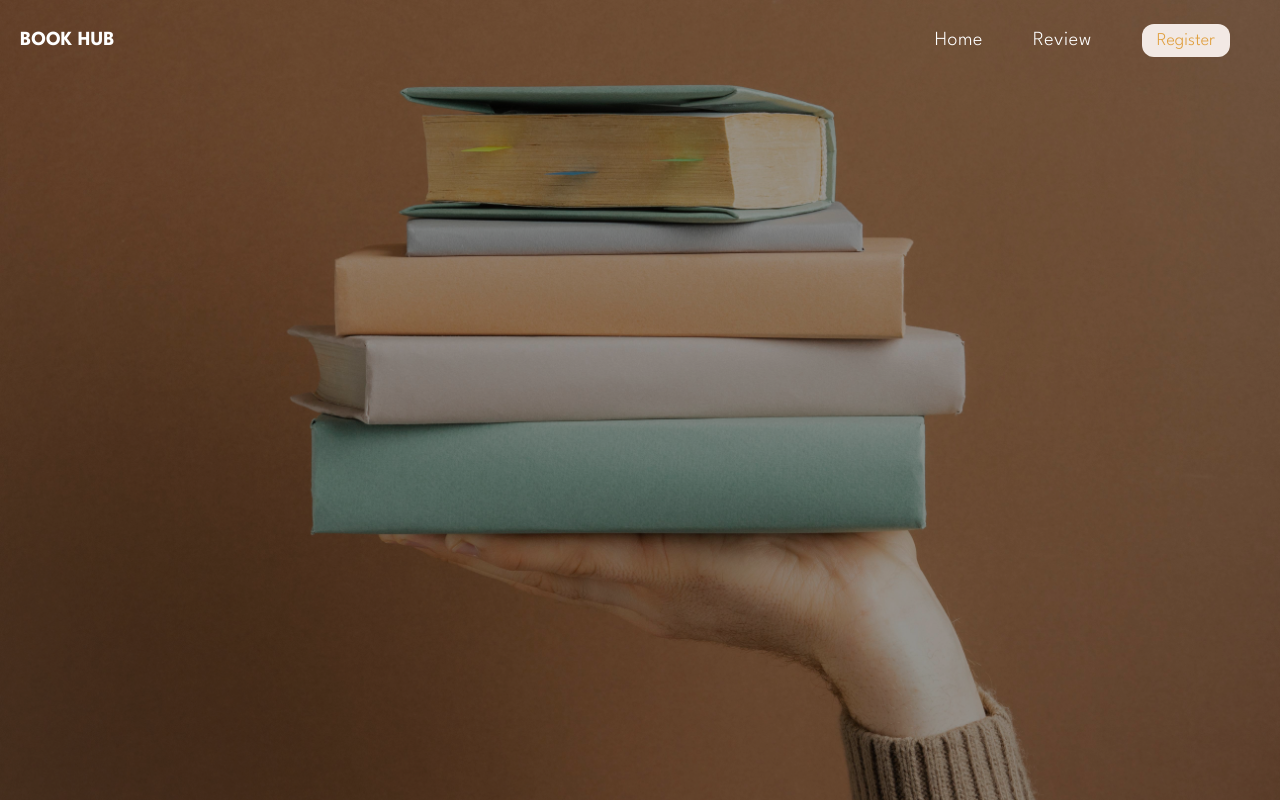
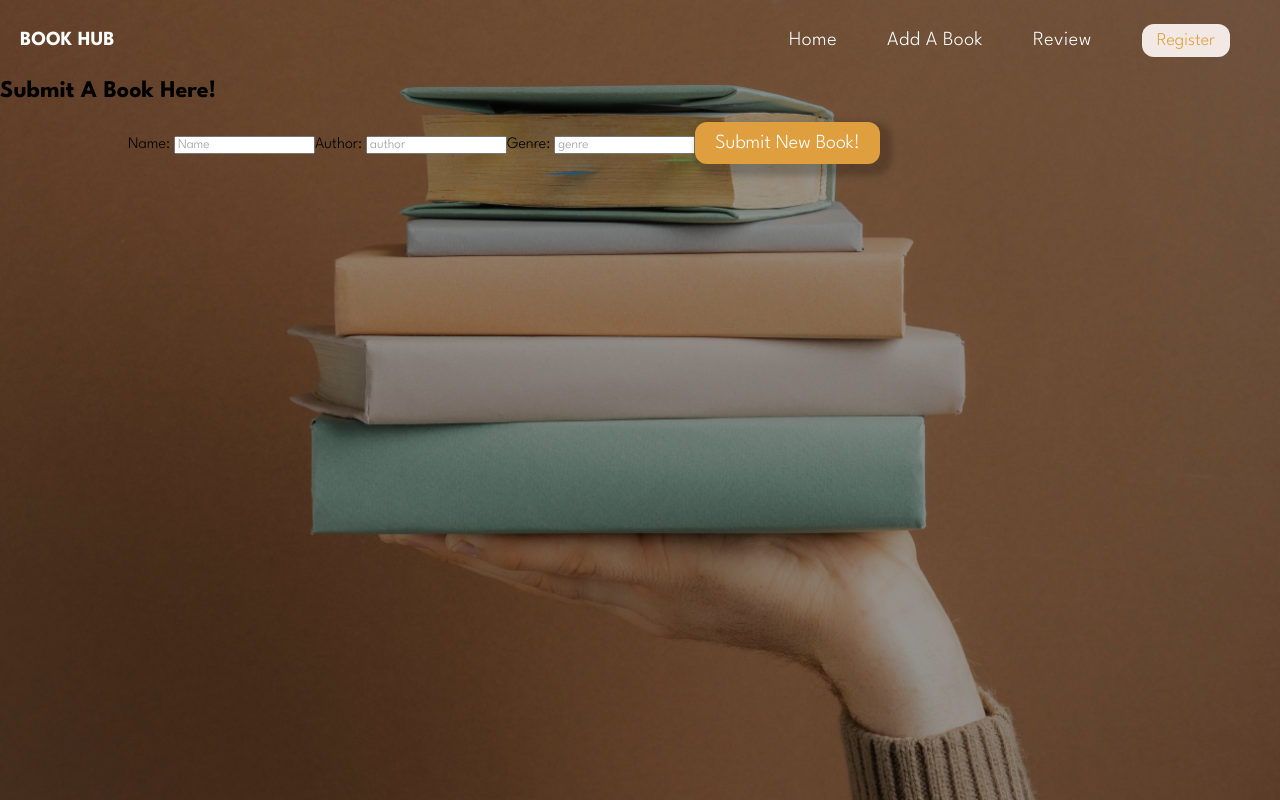
Before and after one commit to Bluepanda93/Book_hub_frontEnd, a React (Create React App) app: page /add_book in a window 1280 px wide. Built offline with nearby package versions, Linux system fonts and the light colour scheme.

Commit message:
create a book page

```diff
--- a/src/App.js
+++ b/src/App.js
@@ -3,6 +3,8 @@ import { Routes, Route } from 'react-router-dom'
 import './App.css'
 import Home from './pages/Home'
 import Books from './pages/BooksPage'
+import CreateBook from './pages/CreateBook'
+
 const App = () => {
   return (
     <div>
@@ -10,11 +12,11 @@ const App = () => {
         <header>
           <Navbar />
         </header>
-
       </div>
       <div>
         <Routes>
           <Route path="/" element={<Home />} />
+          <Route path="/add_book" element={<CreateBook />} />
           <Route path="/books" element={<Books />} />
         </Routes>
       </div>
--- a/src/components/Navbar.js
+++ b/src/components/Navbar.js
@@ -8,7 +8,12 @@ const Navbar = () => {
         <Link to="/" className="linky">
           Home
         </Link>
-        <Link to="/books" className="linky">Review</Link>
+        <Link to="/add_book" className="linky">
+          Add A Book
+        </Link>
+        <Link to="/books" className="linky">
+          Review
+        </Link>
         <Link>
           <button className="review-btn">Register</button>
         </Link>
--- /dev/null
+++ b/src/pages/CreateBook.js
@@ -0,0 +1,75 @@
+import { useState, useEffect } from 'react'
+import axios from 'axios'
+import { BASE_URL } from './globals'
+
+const CreateBook = (props) => {
+  const [formState, setFormState] = useState({
+    title: '',
+    author: '',
+    genre: ''
+  })
+
+  const handleChange = (event) => {
+    setFormState({ ...formState, [event.target.id]: event.target.value })
+  }
+
+  const handleSubmit = async (event) => {
+    event.preventDefault()
+    let newBook = await axios
+      .post(`${BASE_URL}/books`, {
+        ...formState,
+        bookId: props.booksId
+      })
+      .catch((error) => {
+        console.log(error)
+      })
+
+    setFormState({
+      title: '',
+      author: '',
+      genre: ''
+    })
+
+    props.updateBook()
+  }
+
+  return (
+    <div>
+      <h2>Submit A Book Here!</h2>
+      <form onSubmit={handleSubmit}>
+        <label htmlFor="title">Name: </label>
+        <input
+          id="title"
+          value={formState.title}
+          onChange={handleChange}
+          placeholder="Name"
+          required
+        />
+
+        <label htmlFor="author">Author: </label>
+        <input
+          id="author"
+          value={formState.author}
+          onChange={handleChange}
+          placeholder="author"
+          required
+        />
+
+        <label htmlFor="genre">Genre: </label>
+        <input
+          id="genre"
+          value={formState.genre}
+          onChange={handleChange}
+          placeholder="genre"
+          required
+        />
+
+        <button className="btn" type="submit">
+          Submit New Book!
+        </button>
+      </form>
+    </div>
+  )
+}
+
+export default CreateBook
--- /dev/null
+++ b/src/pages/globals.js
@@ -0,0 +1,2 @@
+export const BASE_URL =
+  process.env.NODE_ENV === 'production' ? '' : 'http://localhost:3001'
```
